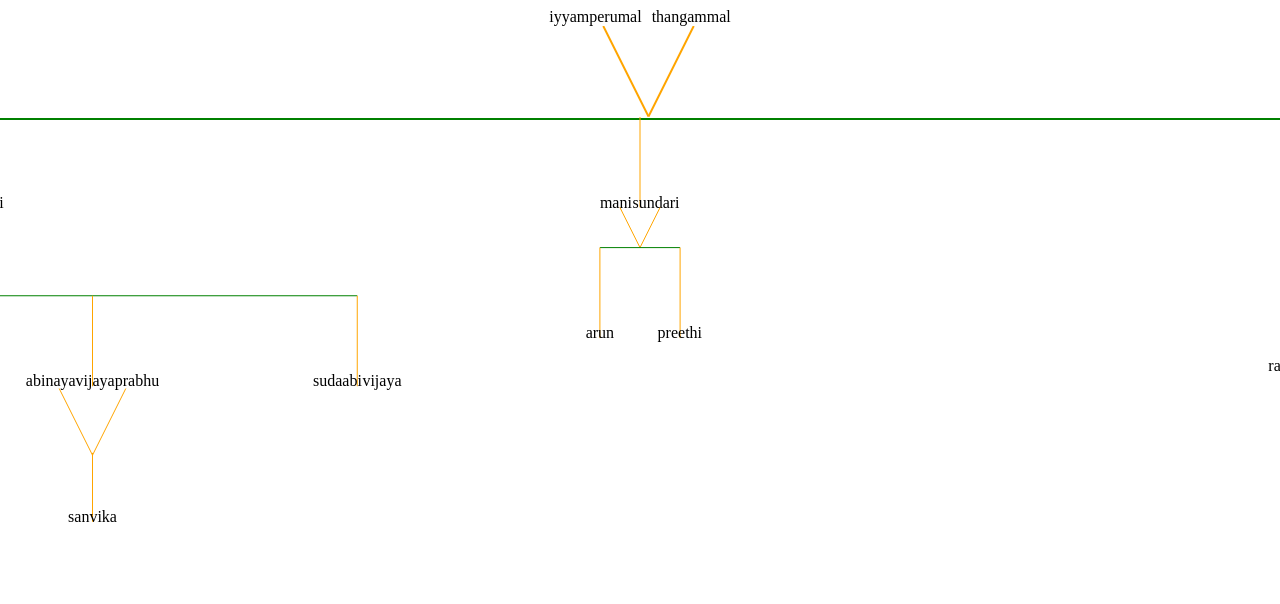
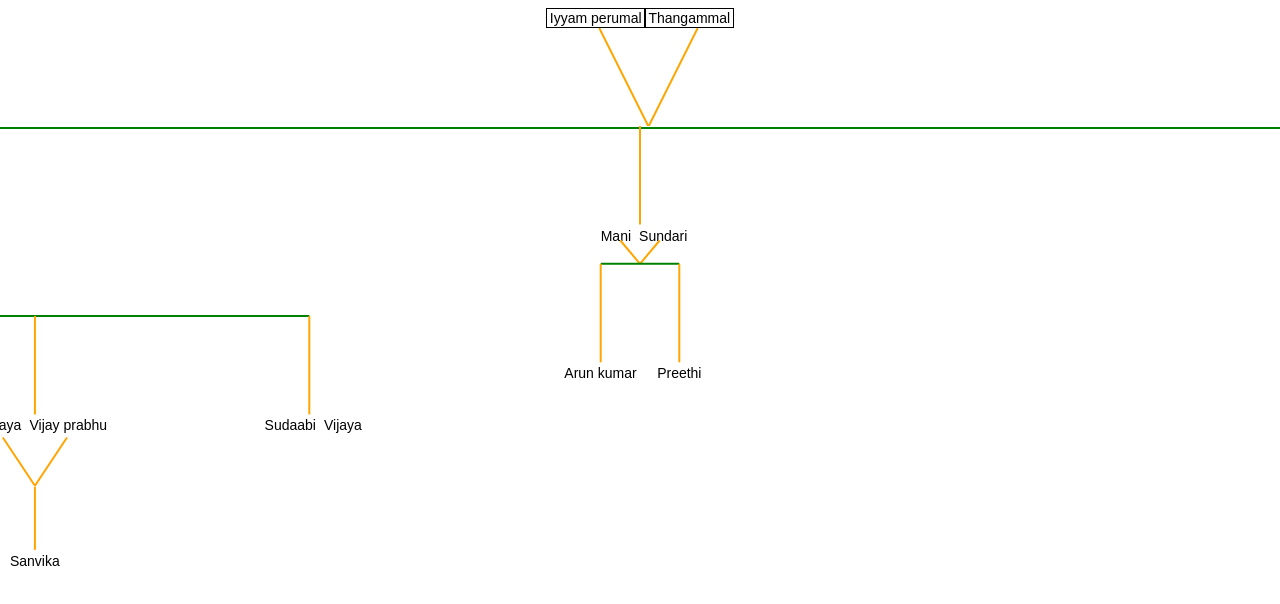
Before and after one commit to ArunHub/family-tree, a website: page public/index.html in a window 1280 px wide. Drawn offline with Linux system fonts and the light colour scheme.

Commit message:
padding stroke width

```diff
--- a/public/constants.js
+++ b/public/constants.js
@@ -17,6 +17,7 @@ const MARITAL_STATUS = {
 }
 
 const strWidth = 2;
+const textHeight = 16;
 const mL = 10; //margin-left
 
 const xmlns = "http://www.w3.org/2000/svg";
--- a/public/helper.js
+++ b/public/helper.js
@@ -19,6 +19,8 @@ function getImage(gender) {
 
   }
 };
+
+const nameCapitalized = (name) => name.charAt(0).toUpperCase() + name.slice(1)
 
 function setAttributesNs(el, attrs) {
   Object.keys(attrs).forEach(key => el.setAttributeNS(null, key, attrs[key]));
--- a/public/index.css
+++ b/public/index.css
@@ -1,6 +1,8 @@
 body{
   margin-left: 0;
   margin-right: 0;
+  font-family: Arial, Helvetica, sans-serif;
+  font-size: 0.875rem;
 }
 
 .tree-structure{
@@ -16,11 +18,21 @@ span {
   vertical-align: top;
 }
 
-.parentNode + .parentNode{
-  margin-left: 10px;
+.parentNode{
+  padding: 0.05rem 0.15rem;
+  border: 1px solid;
+}
+
+text{
+  /* outline: 1px solid; */
 }
 
 .tree-structure > div svg:first-of-type{
   display: block;
   margin: 0 auto;
 }
+
+path{
+  stroke-width: 2;
+  stroke-linecap:"round"
+}
--- a/public/index.js
+++ b/public/index.js
@@ -1,46 +1,46 @@
 const sample = [
     {
-        "name": "iyyamperumal",
+        "name": "iyyam perumal",
         "spouse": "thangammal",
         "marital_status": MARITAL_STATUS.MARRIED,
         "gender": "M",
         "_age": 68,
         "lifeSpan": { bornOn: "01-01-1940" },
-        "children": ["soundarapandian", "mani", "selvakumar"],
+        "children": ["soundara pandian", "mani", "selva kumar"],
         "anniversary": { type: ANNIVERSARY_TYPE.MARRIAGE },
-        "father": "iyyamperumal",
+        "father": "iyyam perumal",
         "mother": "thangammal"
     },
     {
         "name": "thangammal",
-        "spouse": "iyyamperumal",
+        "spouse": "iyyam perumal",
         "marital_status": MARITAL_STATUS.MARRIED,
         "gender": "F",
         "_age": 68,
         "lifeSpan": { bornOn: "01-01-1940" },
-        "children": ["soundarapandian", "mani", "selvakumar"],
+        "children": ["soundara pandian", "mani", "selva kumar"],
         "anniversary": { type: ANNIVERSARY_TYPE.MARRIAGE },
-        "father": "iyyamperumal",
+        "father": "iyyam perumal",
         "mother": "thangammal"
     },
     {
-        "name": "soundarapandian",
+        "name": "soundara pandian",
         "gender": "M",
         "_age": 58,
         "spouse": "thulasirani",
         "children": ["sudarshan", "abinaya", 'sudaabi'],
         // "children": ["abinaya"],
-        "siblings": ["mani", "selvakumar"],
-        "father": "iyyamperumal",
+        "siblings": ["mani", "selva kumar"],
+        "father": "iyyam perumal",
         "mother": "thangammal"
     },
     {
         "name": "thulasirani",
         "gender": "F",
         "_age": 58,
-        "spouse": "soundarapandian",
+        "spouse": "soundara pandian",
         "children": ["sudarshan", "abinaya", 'sudaabi'],
-        "siblings": ["mani", "selvakumar"],
+        "siblings": ["mani", "selva kumar"],
         "father": "", //TODO
         "mother": ""
     },
@@ -48,15 +48,15 @@ const sample = [
         "name": "abinaya",
         "gender": "F",
         "_age": 28,
-        "spouse": "vijayaprabhu",
+        "spouse": "vijay prabhu",
         "children": ["sanvika"],
         // "children": ["sanvika", "sandy"],
         "siblings": ["sudarshan", 'sudaabi'], //TODO: remove siblings
-        "father": "soundarapandian",
+        "father": "soundara pandian",
         "mother": "thulasirani"
     },
     {
-        "name": "vijayaprabhu",
+        "name": "vijay prabhu",
         "gender": "M",
         "isParent": true,
         "spouse": "abinaya",
@@ -71,9 +71,9 @@ const sample = [
         "gender": "M",
         "_age": 54,
         "spouse": "sundari",
-        "children": ["arun", "preethi"],
-        "siblings": ["soundarapandian", "selvakumar"],
-        "father": "iyyamperumal",
+        "children": ["arun kumar", "preethi"],
+        "siblings": ["soundara pandian", "selva kumar"],
+        "father": "iyyam perumal",
         "mother": "thangammal"
     },
     {
@@ -81,30 +81,30 @@ const sample = [
         "gender": "F",
         "_age": 54,
         "spouse": "mani",
-        "children": ["arun", "preethi"],
+        "children": ["arun kumar", "preethi"],
         "father": "balsamy",
         "mother": "acchi" //TODO
     },
     {
-        "name": "selvakumar",
+        "name": "selva kumar",
         "gender": "M",
         "_age": 48,
         "spouse": "pushparani",
         // "spouse": "",
         "children": [],
         // "children": ["rashika"],
-        "children": ["rashika", "shamdeepak"],
-        "siblings": ["soundarapandian", "mani"],
-        "father": "iyyamperumal",
+        "children": ["rashika", "sham deepak"],
+        "siblings": ["soundara pandian", "mani"],
+        "father": "iyyam perumal",
         "mother": "thangammal"
     },
     {
         "name": "pushparani",
         "gender": "F",
         "_age": 48,
-        "spouse": "selvakumar",
+        "spouse": "selva kumar",
         // "spouse": "",
-        "children": ["rashika", "shamdeepak"],
+        "children": ["rashika", "sham deepak"],
         "father": "srithath",//TODO
         "mother": "sriamma"
     },
@@ -115,7 +115,7 @@ const sample = [
         "spouse": "",
         "_age": 31,
         "siblings": ['abinaya', 'sudaabi'],
-        "father": "soundarapandian",
+        "father": "soundara pandian",
         "mother": "thulasirani"
     },
     {
@@ -126,7 +126,7 @@ const sample = [
         "children": [],
         "_age": 31,
         "siblings": ['abinaya', 'sudarshan'],
-        "father": "soundarapandian",
+        "father": "soundara pandian",
         "mother": "thulasirani"
     },
     {
@@ -146,11 +146,11 @@ const sample = [
         "spouse": "",
         "_age": 0.5,
         "siblings": [],
-        "father": "vijayaprabhu",
+        "father": "vijay prabhu",
         "mother": "abinaya",
     },
     {
-        "name": "arun",
+        "name": "arun kumar",
         "gender": "M",
         "spouse": "",
         "_age": 31,
@@ -159,12 +159,12 @@ const sample = [
         "mother": "sundari",
     },
     {
-        "name": "shamdeepak",
+        "name": "sham deepak",
         "gender": "M",
         "spouse": "",
         "_age": 31,
         "siblings": ['rashika'],
-        "father": "selvakumar",
+        "father": "selva kumar",
         "mother": "pushparani",
     },
     {
@@ -173,7 +173,7 @@ const sample = [
         "spouse": "",
         "_age": 31,
         "siblings": ['rashika'],
-        "father": "vijayaprabhu",
+        "father": "vijay prabhu",
         "mother": "abinaya",
     },
     {
@@ -182,7 +182,7 @@ const sample = [
         "_age": 28,
         "spouse": "",
         "children": [],
-        "siblings": ["arun"],
+        "siblings": ["arun kumar"],
         "father": "mani",
         "mother": "sundari",
     },
@@ -192,8 +192,8 @@ const sample = [
         "_age": 28,
         "spouse": "",
         "children": [],
-        "siblings": ["shamdeepak"],
-        "father": "selvakumar",
+        "siblings": ["sham deepak"],
+        "father": "selva kumar",
         "mother": "pushparani",
     },
 ]
@@ -258,10 +258,10 @@ function getDomTree(name, rootId) {
     const person = getPerson(name);
     if (person.spouse) {
         const p1 = document.createElement('div');
-        const id = name + getInitial(person);
+        const id = name + "-" + getInitial(person);
 
         setAttributes(p1, { id });
-        const spanList = getSpanList(person.name, person.spouse)
+        const spanList = getSpanList(nameCapitalized(person.name), nameCapitalized(person.spouse));
         p1.appendChild(spanList);
         const parentId = document.getElementById(rootId);
         parentId.appendChild(p1);
@@ -287,8 +287,14 @@ function getDomTree(name, rootId) {
 
             const svgElOne = `<svg id="svg1-${id}" xmlns="${xmlns}" version="${version}" viewBox="-8 0 ${hTotalW} ${hMidPt}" width="${hTotalW}" height="${hMidPt}"
       preserveAspectRatio="${preserveAspectRatio}">
+        <defs>
+
+        </defs>
       <path d="M ${quarter} 0 L ${hMidPt} ${hMidPt}" stroke="${strOrange}" stroke-width="${strWidth}"/>
-      <path d="M ${quarter * 3} 0 L ${hMidPt} ${hMidPt}" stroke="${strOrange}" stroke-width="${strWidth}"/>`;
+      <path d="M ${quarter * 3} 0 L ${hMidPt} ${hMidPt}" stroke="${strOrange}" stroke-width="${strWidth}"/>
+      `;
+    //   <path d="M0,0 L2,4 4,0 Z" />
+
 
             const svgElTwo = `<svg id="svg2-${id}" xmlns="${xmlns}" version="${version}" width="100%" height="100vh"
       preserveAspectRatio="${preserveAspectRatio}">
@@ -317,7 +323,7 @@ function getDomTree(name, rootId) {
         }
     } else {
         const child = document.createElement('div');
-        const id = name + getInitial(person);
+        const id = name + "-" + getInitial(person);
         setAttributes(child, { id })
         child.innerHTML = name;
         document.getElementById(rootId).appendChild(child);
@@ -329,19 +335,22 @@ function drawSvg(name, index, svgId, extraParams) {
     const vPathPosition = extraParams.cL > 1 ? extraParams.hPathWidth / (extraParams.cL - 1) : extraParams.hMidPt;
     const hStartPt = extraParams.cL > 1 ? (vPathPosition * index) + extraParams.hStartPt : vPathPosition + extraParams.hStartPt;
 
-    const parentOneId = name + getInitial(person);
+    const parentOneId = name + "-" + getInitial(person);
     if (person.spouse) {
         //first child vertical path
-        createPath(svgId, { d: `M ${hStartPt} ${(extraParams.vPathHeight + extraParams.hMidPt) * extraParams.step} L ${hStartPt} ${((extraParams.vPathHeight + extraParams.hMidPt) * (extraParams.step)) + extraParams.vPathHeight}`, stroke: `${strOrange}`, strokeWidth: `${strWidth}` });
+        createPath(svgId, { d: `M ${hStartPt} ${(extraParams.vPathHeight + extraParams.hMidPt) * extraParams.step} L ${hStartPt} ${((extraParams.vPathHeight + extraParams.hMidPt) * (extraParams.step)) + extraParams.vPathHeight}`, stroke: `${strOrange}` });
 
         //parent one
-        createText(person.name, svgId, { id: parentOneId, x: hStartPt, y: ((extraParams.vPathHeight + extraParams.hMidPt) * (extraParams.step)) + extraParams.vPathHeight });
+        createText(nameCapitalized(person.name), svgId, { id: parentOneId, x: hStartPt, y: ((extraParams.vPathHeight + extraParams.hMidPt) * (extraParams.step)) + extraParams.vPathHeight + textHeight });
 
         const pathId1 = document.getElementById(parentOneId);
         const p1Dimension = pathId1.getClientRects()[0];
+
+
         //parent two
-        const parentTwoId = person.gender === GENDER.M ? person.spouse + getInitial(getPerson(person.spouse)) : person.spouse + getInitial(person);
-        createText(person.spouse, svgId, { id: parentTwoId, x: (hStartPt) + p1Dimension.width, y: ((extraParams.vPathHeight + extraParams.hMidPt) * (extraParams.step)) + extraParams.vPathHeight });
+        const parentTwoId = person.gender === GENDER.M ? person.spouse + "-" + person.name.charAt() : person.spouse + "-" + getInitial(getPerson(person.spouse));
+
+        createText(nameCapitalized(person.spouse), svgId, { id: parentTwoId, x: (hStartPt) + p1Dimension.width, y: ((extraParams.vPathHeight + extraParams.hMidPt) * (extraParams.step)) + extraParams.vPathHeight + textHeight });
 
         const pathId2 = document.getElementById(parentTwoId);
         const p2Width = pathId2.getClientRects()[0].width;
@@ -351,7 +360,7 @@ function drawSvg(name, index, svgId, extraParams) {
         const newHstart = hStartPt - hMidPt;
 
         setAttributesNs(pathId1, { x: newHstart });
-        setAttributesNs(pathId2, { x: newHstart + p1Dimension.width });
+        setAttributesNs(pathId2, { x: newHstart + p1Dimension.width + textHeight / 2 });
 
         if (person.childCount) {
             const childCount = person.children.map(t => getChildCount(t)).reduce((acc, curr) => acc + curr);
@@ -363,31 +372,29 @@ function drawSvg(name, index, svgId, extraParams) {
             const hPathWidth = hTotalW * treeWeight;
 
             //parent one slanting path
-            createPath(svgId, { d: `M ${(newHstart) + quarter} ${((extraParams.vPathHeight * 2) * extraParams.step) + extraParams.vPathHeight} L ${(newHstart) + hMidPt} ${hMidPt + ((extraParams.vPathHeight * 2) * extraParams.step) + extraParams.vPathHeight}`, stroke: `${strOrange}`, strokeWidth: `${strWidth}` });
+            createPath(svgId, { d: `M ${(newHstart) + quarter} ${((extraParams.vPathHeight * 2) * extraParams.step) + extraParams.vPathHeight + textHeight} L ${(newHstart) + hMidPt} ${hMidPt + ((extraParams.vPathHeight * 2) * extraParams.step) + extraParams.vPathHeight}`, stroke: `${strOrange}` });
 
             //parent two slanting path
-            createPath(svgId, { d: `M ${(newHstart) + quarter * 3} ${((extraParams.vPathHeight * 2) * extraParams.step) + extraParams.vPathHeight} L ${(newHstart) + hMidPt} ${hMidPt + ((extraParams.vPathHeight * 2) * extraParams.step) + extraParams.vPathHeight}`, stroke: `${strOrange}`, strokeWidth: `${strWidth}` });
+            createPath(svgId, { d: `M ${(newHstart) + quarter * 3} ${((extraParams.vPathHeight * 2) * extraParams.step) + extraParams.vPathHeight + textHeight} L ${(newHstart) + hMidPt} ${hMidPt + ((extraParams.vPathHeight * 2) * extraParams.step) + extraParams.vPathHeight}`, stroke: `${strOrange}` });
 
             const defaultVpathY = extraParams.vPathY ? extraParams.vPathHeight + hMidPt + extraParams.vPathY : extraParams.vPathHeight + hMidPt;
 
             // horizontal path
-            cL > 1 && createPath(svgId, { d: `M ${newHstart} ${defaultVpathY} H ${(hPathWidth) + newHstart}`, stroke: `${strGreen}`, strokeWidth: `${strWidth}` })
+            cL > 1 && createPath(svgId, { d: `M ${newHstart} ${defaultVpathY} H ${(hPathWidth) + newHstart}`, stroke: `${strGreen}` })
 
             //looping children
             person.children.forEach((t, i) => {
                 drawSvg(t, i, svgId, { hPathWidth, vPathHeight: extraParams.vPathHeight, cL, hStartPt: newHstart, vPathY: defaultVpathY, hMidPt, step: extraParams.step + 1 })
             })
         }
-
-
     } else {
         if (extraParams.cL > 1) {
-            createPath(svgId, { d: `M ${hStartPt} ${extraParams.vPathY} L ${hStartPt} ${((extraParams.vPathHeight + extraParams.hMidPt) * (extraParams.step)) + extraParams.vPathHeight}`, stroke: `${strOrange}`, strokeWidth: `${strWidth}` });
+            createPath(svgId, { d: `M ${hStartPt} ${extraParams.vPathY} L ${hStartPt} ${((extraParams.vPathHeight + extraParams.hMidPt) * (extraParams.step)) + extraParams.vPathHeight}`, stroke: `${strOrange}` });
         } else {
-            createPath(svgId, { d: `M ${hStartPt} ${extraParams.vPathY} L ${hStartPt} ${((extraParams.vPathHeight + extraParams.hMidPt) * (extraParams.step)) + extraParams.vPathHeight}`, stroke: `${strOrange}`, strokeWidth: `${strWidth}` });
+            createPath(svgId, { d: `M ${hStartPt} ${extraParams.vPathY + textHeight / 2} L ${hStartPt} ${((extraParams.vPathHeight + extraParams.hMidPt) * (extraParams.step)) + extraParams.vPathHeight}`, stroke: `${strOrange}` });
         }
 
-        createText(person.name, svgId, { id: parentOneId, x: hStartPt, y: ((extraParams.vPathHeight + extraParams.hMidPt) * (extraParams.step)) + extraParams.vPathHeight });
+        createText(nameCapitalized(person.name), svgId, { id: parentOneId, x: hStartPt, y: ((extraParams.vPathHeight + extraParams.hMidPt) * (extraParams.step)) + extraParams.vPathHeight + textHeight });
 
         const pathId = document.getElementById(parentOneId);
         const width = pathId.getClientRects()[0].width;
@@ -407,8 +414,8 @@ pickName.addEventListener('submit', e => handleSearch(e));
 
 
 const newJson = new Tree(sample);
-getDomTree("iyyamperumal", 'tree-structure');
-// getDomTree("soundarapandian", 'tree-structure');
+getDomTree("iyyam perumal", 'tree-structure');
+// getDomTree("soundara pandian", 'tree-structure');
 // getDomTree("mani", 'tree-structure');
 // getDomTree("abinaya", 'tree-structure');
 // getDomTree("sudaabi", 'tree-structure');
```
